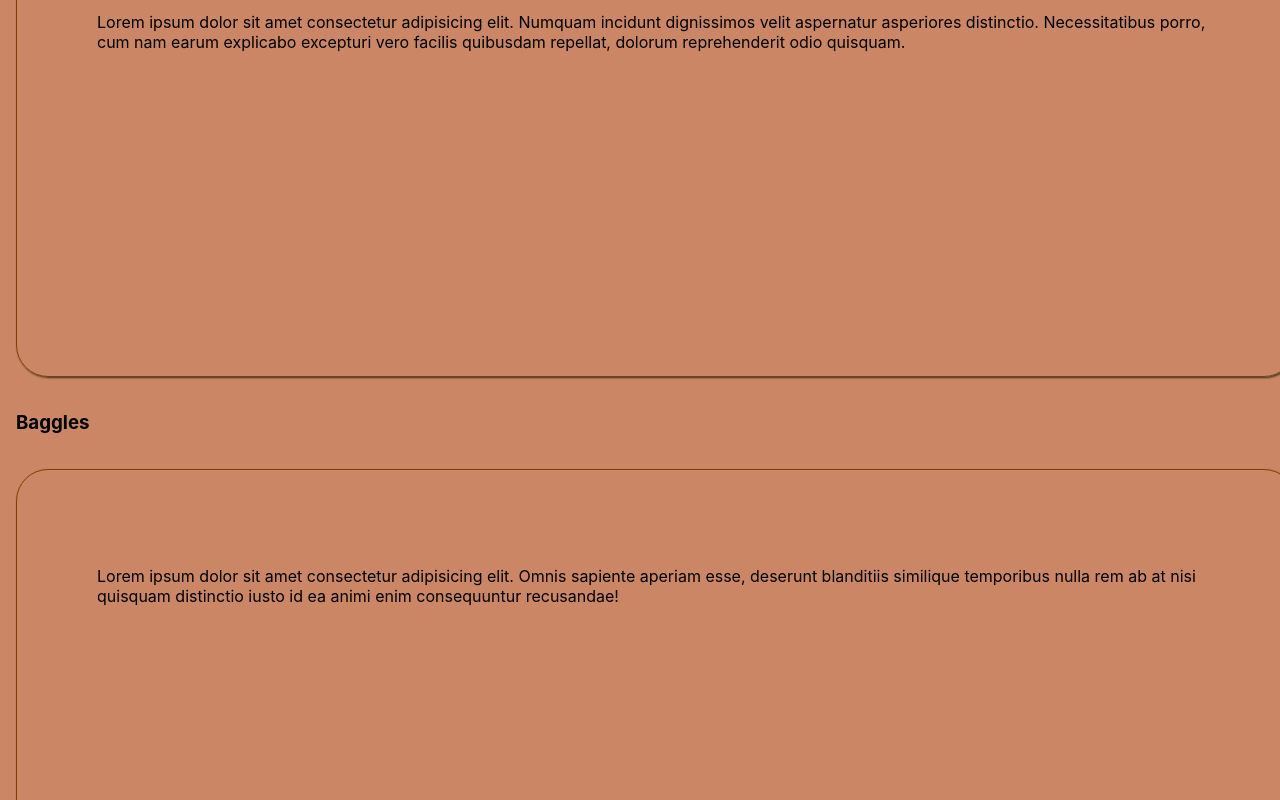
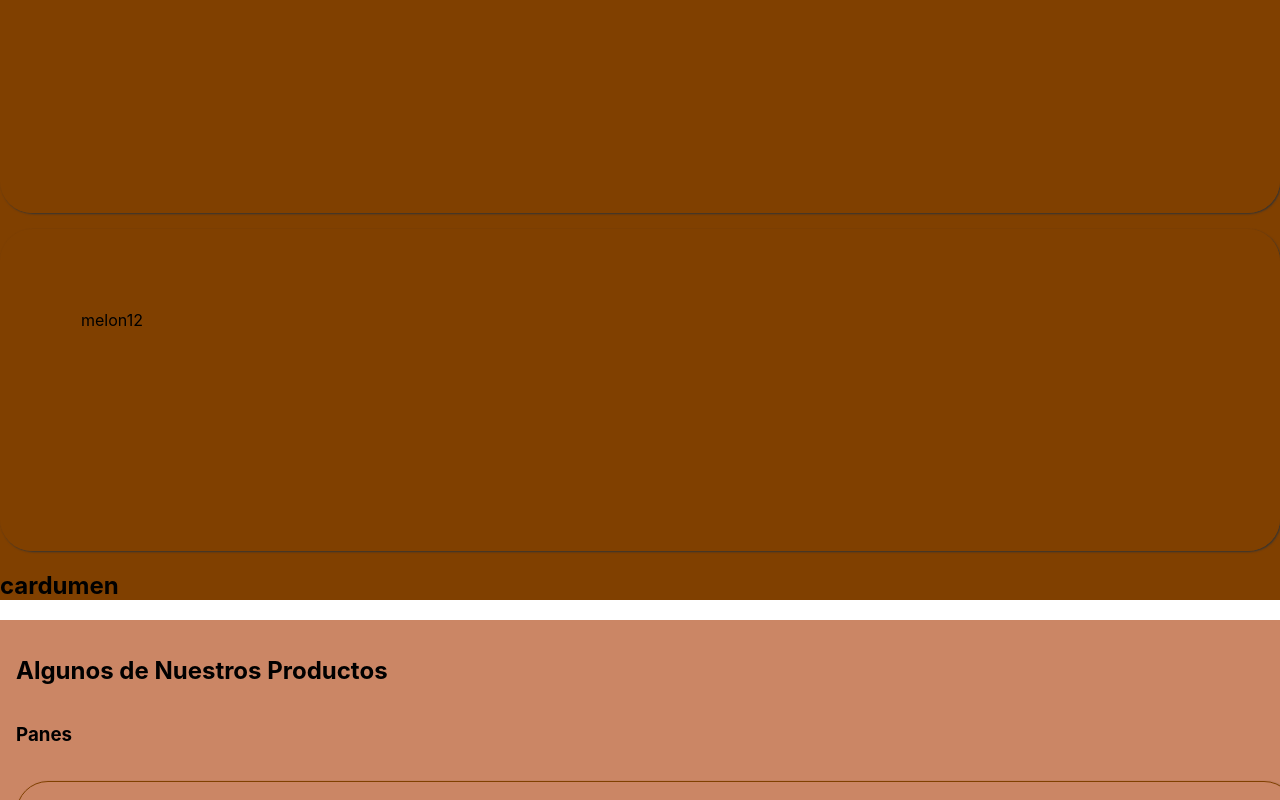
Before and after one commit to Blito13/AmasoCriando, a React (Create React App) app in the folder veganapp/: page / in a window 1280 px wide. Shown: the part 1505-2305 px from the top of the page. Built offline with nearby package versions, Linux system fonts and the light colour scheme.

Commit message:
litleCardMock

```diff
--- a/veganapp/src/components/Cards/Card.jsx
+++ b/veganapp/src/components/Cards/Card.jsx
@@ -0,0 +1,35 @@
+import React from "react";
+import style from "./Card.module.css"
+const cartas = [
+    {
+    texto : "soga",
+    imgn :"",
+    langa :12
+    },
+    {
+    texto : "curcuma",
+    imgn :"",
+    langa :12
+    },
+    {
+    texto : "andamio",
+    imgn :"",
+    langa :12
+    },
+    {
+    texto : "melon",
+    imgn :"",
+    langa :12
+    },
+]
+const Card = ()=>{
+    return(
+        <div className = {style.container}>
+            {cartas.map(e => <div className = {style.card}>{Object.values(e)}</div>)
+
+            }
+            <h1>cardumen</h1>
+        </div>
+    )
+}
+export default Card;
--- a/veganapp/src/components/Cards/Card.module.css
+++ b/veganapp/src/components/Cards/Card.module.css
@@ -0,0 +1,21 @@
+
+.container {
+    min-width: 360px;
+    width: 100%;
+    max-width: 1400px;
+    margin: auto;
+    background-color: #804000;
+}
+
+
+.card{
+    padding: 5em;
+    height: 10rem;
+    border: 1px solid #804000;
+    border-radius: 2em;
+    margin: 1em 0;
+    background-position: center center;
+    background-size:cover;
+    box-shadow:1px 1px 2px #333;
+    background-repeat: no-repeat;
+     }
--- a/veganapp/src/components/Home/Home.jsx
+++ b/veganapp/src/components/Home/Home.jsx
@@ -2,11 +2,15 @@ import React from "react";
 import bagels from "../../media/baggles.jpg"
 import styles from "./Home.module.css"
 import About from "../About/AboutUs";
+import Card from "../Cards/Card";
 const Home = () => {
     return (
         <div>
              <About></About>
     <section  >
+        <div>
+            <Card></Card>
+        </div>
         {/* a esto hay que hacer con  cartas y map */}
         <div className={styles.container}>
          <h2>Algunos de Nuestros Productos</h2>
```
